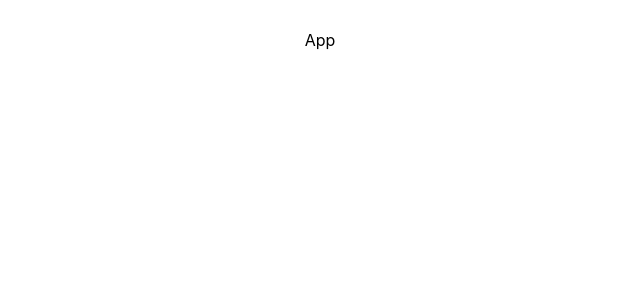
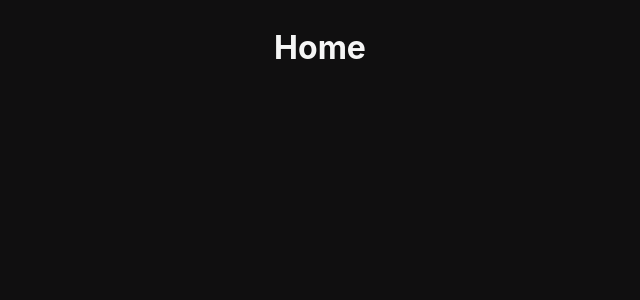
Before and after one commit to Anthony-Philippe/Digital-CV, a React (Vite) app: page / in a window 1280 px wide. Shown: the top 300 px of the page, without its empty margins (320-960 px from the left). Built offline with nearby package versions, Linux system fonts and the light colour scheme.

Commit message:
file settings

```diff
--- a/src/App.jsx
+++ b/src/App.jsx
@@ -1,9 +1,11 @@
 import './sass/app.scss'
+
+import Home from './pages/home'
 
 function App() {
     return (
         <>
-            <p>App</p>
+            <Home />
         </>
     );
   }
--- /dev/null
+++ b/src/pages/home.jsx
@@ -0,0 +1,7 @@
+export default function Home() {
+    return (
+        <div>
+            <h1>Home</h1>
+        </div>
+    )
+}
--- a/src/sass/abstracts/_variables.scss
+++ b/src/sass/abstracts/_variables.scss
@@ -0,0 +1,35 @@
+$main-color__first: #8739F9;
+$main-color__second: #C651CD;
+$main-color__third: #363636;
+
+$dark-color__first: #100F10;
+$dark-color__second: #1B1B1B;
+$dark-color__third: #242424;
+
+$font-color__first: rgba(#fff, 0.96);
+$font-color__second: rgba(#fff, 0.67);
+$font-color__third: rgba(#fff, 0.45);
+
+$lengths: (
+  small: (0.375rem, 0.625rem, 0.875rem),
+  medium: (1rem, 1.375rem, 1.75rem),
+  large: (2.5rem, 3.5rem, 4.5rem)
+);
+
+@each $size, $values in $lengths {
+  $first: nth($values, 1);
+  $second: nth($values, 2);
+  $third: nth($values, 3);
+
+  .text-#{$size}-first {
+    font-size: $first;
+  }
+
+  .text-#{$size}-second {
+    font-size: $second;
+  }
+
+  .text-#{$size}-third {
+    font-size: $third;
+  }
+}
--- a/src/sass/app.scss
+++ b/src/sass/app.scss
@@ -1,3 +1,4 @@
 // Core files
+@use "./core/general";
 @use "./core/reset";
 @use "./core/typography";
--- /dev/null
+++ b/src/sass/core/_general.scss
@@ -0,0 +1,13 @@
+@import '../abstracts/variables';
+
+:root {
+    background: $dark-color__first;
+    color: $font-color__first;
+}
+
+#root {
+    max-width: 1920px;
+    margin: 0 auto;
+    padding: 2rem 10rem;
+    text-align: center
+}
--- a/src/sass/core/_reset.scss
+++ b/src/sass/core/_reset.scss
@@ -1,4 +1,5 @@
 :root {
+    font-synthesis: none;
     text-rendering: optimizeLegibility;
     -webkit-font-smoothing: antialiased;
     -moz-osx-font-smoothing: grayscale;
@@ -8,15 +9,10 @@
 * {
     margin: 0;
     padding: 0;
-    border: 0;
+    border: none;
     box-sizing: border-box;
-}
+    list-style-type: none;
 
-#root {
-    max-width: 1920px; //! variable ou autre (réfléchir)
-    margin: 0 auto;
-    padding: 2rem 10rem;
-    text-align: center
 }
 
 body {
@@ -28,8 +24,3 @@ a {
     text-decoration: none;
     color: inherit;
 }
-
-p {
-    margin: 0;
-    padding: 0;
-}
--- a/src/sass/core/_typography.scss
+++ b/src/sass/core/_typography.scss
@@ -1,3 +1,5 @@
 :root {
     font-family: Inter, system-ui, Avenir, Helvetica, Arial, sans-serif; // ! typography
+    line-height: 1.5;
+    font-weight: 400;
 }
```
Also changed, not shown: src/pages/cv.jsx (added, +7 -0 lines), src/pages/cv.js (deleted).
